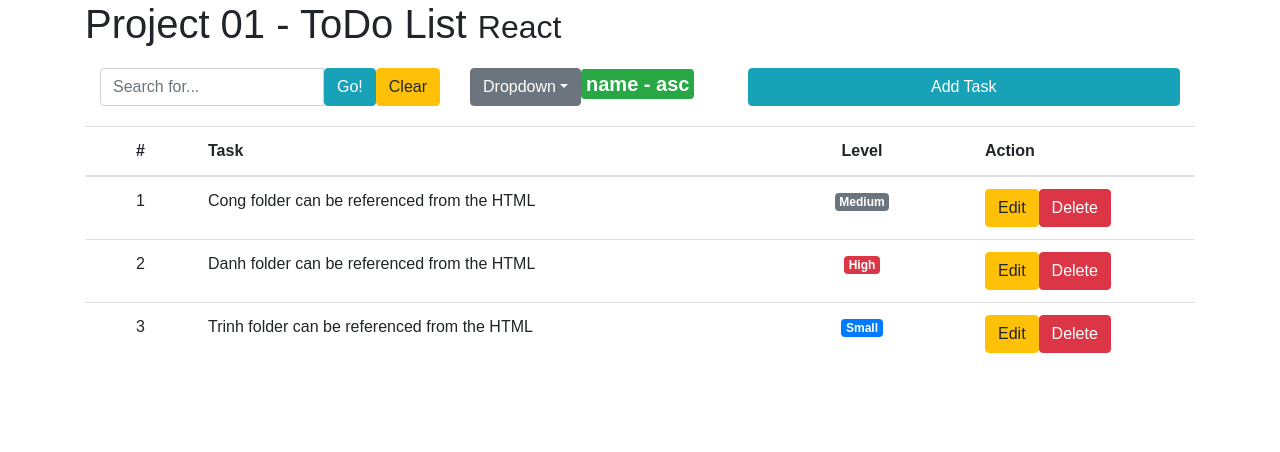
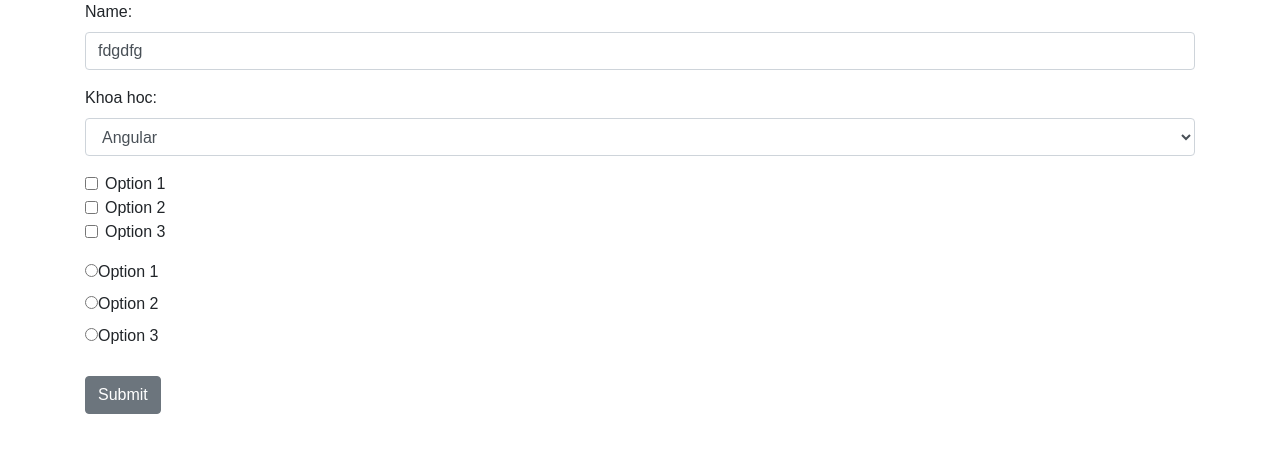
Before and after one commit to TrinhCDanh/Self-learning-Reactjs, a React (Create React App) app in the folder ch02/: page / in a window 1280 px wide. Shown: the top 452 px of the page. Built offline with nearby package versions, Linux system fonts and the light colour scheme.

Commit message:
Form Text

```diff
--- a/ch02/public/index.html
+++ b/ch02/public/index.html
@@ -31,7 +31,6 @@
 
     <div id="root"></div>
 
-
     <!--
       This HTML file is a template.
       If you open it directly in the browser, you will see an empty page.
--- a/ch02/src/App.js
+++ b/ch02/src/App.js
@@ -5,7 +5,7 @@ import Form from './components/Form';
 import List from './components/List';
 
 import Items from './mocks/tasks';
-import {filter, includes, orderBy as funcOrderBy} from 'lodash';
+import {filter, includes, orderBy as funcOrderBy, remove} from 'lodash';
 //import logo from './logo.svg';
 //import './App.css';
 
@@ -24,6 +24,7 @@ class App extends Component {
     this.handleShowForm = this.handleShowForm.bind(this);
     this.handleSearch   = this.handleSearch.bind(this);
     this.handleSort   = this.handleSort.bind(this);
+    this.handleDelete   = this.handleDelete.bind(this);
   }
 
   handleShowForm() {
@@ -42,6 +43,17 @@ class App extends Component {
     this.setState({
       orderBy : orderBy,
       orderDir: orderDir
+    });
+  }
+
+  handleDelete(id) {
+    console.log(id);
+    let items = this.state.Items;
+    remove(items, (item) => {
+      return item.id === id;
+    });
+    this.setState({
+      Items: items
     });
   }
 
@@ -75,7 +87,7 @@ class App extends Component {
 
         {elemForm}
 
-        <List Items={Items}/>
+        <List Items={Items} handleDelete={this.handleDelete} />
       </div>
     );
   }
--- a/ch02/src/components/Item.js
+++ b/ch02/src/components/Item.js
@@ -19,6 +19,10 @@ export default class Item extends Component {
       return {badge: "badge badge-danger", diff: "High"};
   }
 
+  handleDelete(id) {
+    this.props.handleDelete(id);
+  }
+
   render() {
     const {taskname} = this.props;
     const {index} = this.props;
@@ -34,7 +38,7 @@ export default class Item extends Component {
         <td className="text-center"><span className={result_level.badge}>{result_level.diff}</span></td>
         <td>
           <button type="button" className="btn btn-warning">Edit</button>
-          <button type="button" className="btn btn-danger">Delete</button>
+          <button onClick={() => this.handleDelete(this.props.id)} type="button" className="btn btn-danger">Delete</button>
         </td>
       </tr>
 
--- a/ch02/src/components/List.js
+++ b/ch02/src/components/List.js
@@ -14,7 +14,14 @@ export default class List extends Component {
     //console.log(this.props.Items);
     const Elem = this.props.Items.map((item, index) => {
       return (
-        <Item key={index} taskname={item.name} index={index} level={item.level} />
+        <Item
+          key      = {index}
+          taskname = {item.name}
+          index    = {index}
+          level    = {item.level}
+          id       = {item.id}
+          handleDelete={this.props.handleDelete}
+        />
       );
     });
 
--- /dev/null
+++ b/ch02/src/components/StudyFrm.js
@@ -0,0 +1,76 @@
+import React, { Component } from 'react';
+
+export default class StudyFrm extends Component {
+  constructor(props) {
+    super(props);
+
+    this.state = {
+      fullName: 'fdgdfg'
+    };
+
+    this.handleChange = this.handleChange.bind(this);
+    this.handleSubmit = this.handleSubmit.bind(this);
+  }
+
+  handleChange(event) {
+    this.setState({
+      fullName: event.target.value
+    });
+  }
+
+  handleSubmit(event) {
+    alert(this.state.fullName);
+    event.preventDefault(); // ko cho load lai trang
+  }
+
+  render() {
+    return (
+      <div className="container">
+        <form onSubmit={this.handleSubmit}>
+          <div className="form-group">
+            <label htmlFor="usr">Name:</label>
+            <input value={this.state.fullName} onChange={this.handleChange} type="text" className="form-control" />
+          </div>
+          <div className="form-group">
+            <label htmlFor="sel1">Khoa hoc:</label>
+            <select className="form-control" id="sel1">
+              <option>Angular</option>
+              <option>React</option>
+            </select>
+          </div>
+          <div className="form-group">
+            <div className="form-check">
+              <label className="form-check-label">
+                <input type="checkbox" className="form-check-input" defaultValue />Option 1
+              </label>
+            </div>
+            <div className="form-check">
+              <label className="form-check-label">
+                <input type="checkbox" className="form-check-input" defaultValue />Option 2
+              </label>
+            </div>
+            <div className="form-check">
+              <label className="form-check-label">
+                <input type="checkbox" className="form-check-input" defaultValue />Option 3
+              </label>
+            </div>
+          </div>
+          <div className="form-group">
+            <div className="radio">
+              <label><input type="radio" name="optradio" />Option 1</label>
+            </div>
+            <div className="radio">
+              <label><input type="radio" name="optradio" />Option 2</label>
+            </div>
+            <div className="radio disabled">
+              <label><input type="radio" name="optradio" />Option 3</label>
+            </div>
+          </div>
+          <div className="form-group row">
+            <button type="submit" className="btn btn-secondary">Submit</button>
+          </div>
+        </form>
+      </div>
+    );
+  }
+}
--- a/ch02/src/index.js
+++ b/ch02/src/index.js
@@ -2,7 +2,8 @@ import React from 'react';
 import ReactDOM from 'react-dom';
 import './index.css';
 import App from './App';
+import StudyFrm from './components/StudyFrm'
 import registerServiceWorker from './registerServiceWorker';
 
-ReactDOM.render(<App />, document.getElementById('root'));
+ReactDOM.render(<StudyFrm />, document.getElementById('root'));
 registerServiceWorker();
```
